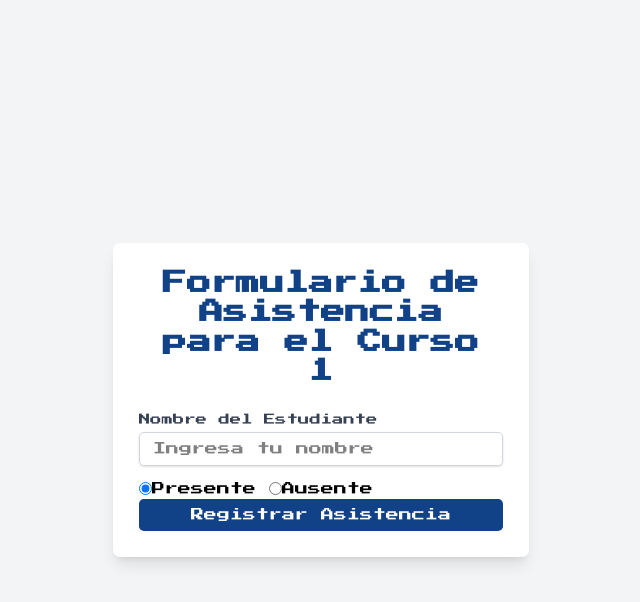
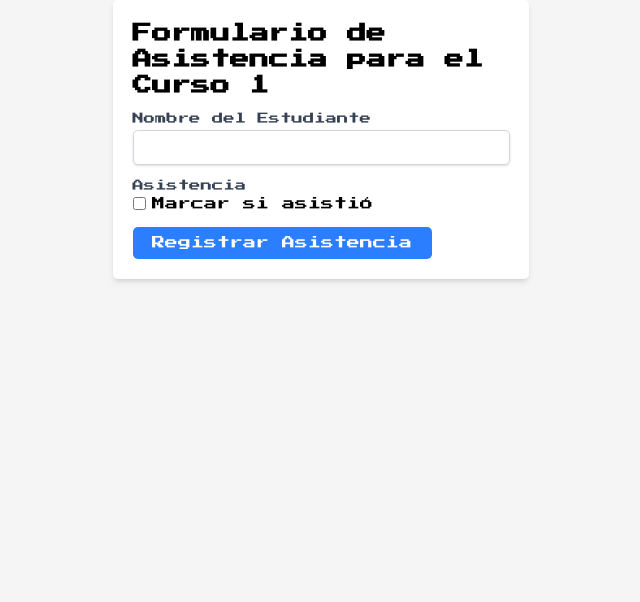
Before and after one commit to Deank23Go/Asis-QR, a React (Vite) app in the folder frontend/: page /attendance-form/1 in a window 1280 px wide. Shown: the top 602 px of the page, without its empty margins (319-959 px from the left). Built offline with nearby package versions, Linux system fonts and the light colour scheme.

Commit message:
Refactor code structure for improved readability and maintainability

```diff
--- a/frontend/src/App.jsx
+++ b/frontend/src/App.jsx
@@ -5,10 +5,7 @@ import Dashboard from './pages/Dashboard';  // Asegúrate de importar el Dashboa
 import Login from './pages/Login';
 import DashboardTeacher from './pages/DashboardTeacher';
 import Registerform from './pages/RegisterForm'
-import ResetPassword from './components/ResetPassword';
 import AttendanceForm from "./pages/AttendanceForm";
-import QRCodeGenerator from './components/QRCodeGenerator';
-
 
 export default function App() {
   return (
@@ -21,11 +18,7 @@ export default function App() {
         <Route path="/RegisterForm" element={<Registerform />} />
         <Route path="/Login" element={<Login />} />
         <Route path="/attendance-form/:courseId" element={<AttendanceForm />} />
-        <Route path="/reset-password" element={<ResetPassword />} />
-        <Route path="/register-attendance" element={<QRCodeGenerator />} />
       </Routes>
-
     </Router>
-
   );
 }
--- a/frontend/src/components/CourseRegistrationForm.jsx
+++ b/frontend/src/components/CourseRegistrationForm.jsx
@@ -12,7 +12,7 @@ const CourseRegistrationForm = ({ onBack }) => {
 
     try {
       const teacherId = 1; // Suponiendo que el docente está logueado y tiene este ID
-      const response = await axios.post(`${import.meta.env.VITE_BACKEND_URL}/api/register-course`, {
+      const response = await axios.post('http://localhost:3000/api/register-course', {
         courseName,
         courseDescription,
         courseSchedule,
--- a/frontend/src/components/QRCodeGenerator.jsx
+++ b/frontend/src/components/QRCodeGenerator.jsx
@@ -1,37 +1,11 @@
-import React, { useRef } from "react";
+import React from "react";
 import QRCode from "react-qr-code";
-import html2canvas from "html2canvas"; // Importa html2canvas
 
 const QRCodeGenerator = ({ courseId }) => {
-  const qrRef = useRef(); // Crear una referencia para el QR
-
-  const handleDownloadQR = () => {
-    // Usamos html2canvas para convertir el QR en una imagen
-    html2canvas(qrRef.current).then((canvas) => {
-      const imgURL = canvas.toDataURL("image/png"); // Convertimos a imagen PNG
-      const a = document.createElement("a"); // Creamos un enlace de descarga
-      a.href = imgURL; // Asignamos la URL de la imagen
-      a.download = `QR_Curso_${courseId}.png`; // Nombre del archivo para descargar
-      a.click(); // Simulamos un clic para iniciar la descarga
-    });
-  };
-
   return (
     <div className="flex flex-col items-center">
       <h3 className="mb-4">Generar QR para el Curso</h3>
-
-      {/* Creamos un div con referencia para capturar la imagen del QR */}
-      <div ref={qrRef} className="mb-4">
-        <QRCode value={`http://localhost:3000/attendance-form/${courseId}`} />
-      </div>
-
-      {/* Botón para descargar el QR */}
-      <button
-        onClick={handleDownloadQR}
-        className="px-6 py-2 bg-[#114187] text-white rounded-md hover:bg-[#0e3681]"
-      >
-        Descargar Código QR
-      </button>
+      <QRCode value={`http://localhost:3000/attendance-form/${courseId}`} />
     </div>
   );
 };
--- a/frontend/src/pages/AttendanceForm.jsx
+++ b/frontend/src/pages/AttendanceForm.jsx
@@ -1,90 +1,71 @@
 import React, { useState } from 'react';
-import { useParams } from 'react-router-dom'; // Asegúrate de importar useParams de react-router-dom
-import axios from '../utils/axios';  // Configuración de Axios
+import { useParams } from 'react-router-dom';  // Para obtener el courseId de la URL
+import axios from '../utils/axios';
 
 const AttendanceForm = () => {
-  const { courseId } = useParams();  // Obtener courseId de la URL
+  const { courseId } = useParams(); // Obtenemos el courseId de la URL
   const [studentName, setStudentName] = useState('');
-  const [attendance, setAttendance] = useState(true);  // Asumimos que por defecto estará presente
-  const [message, setMessage] = useState('');
+  const [attendance, setAttendance] = useState(false);
+  const [errorMessage, setErrorMessage] = useState('');
 
-  const handleAttendance = async (e) => {
+  const handleSubmit = async (e) => {
     e.preventDefault();
 
     try {
-      // Hacemos la solicitud POST para registrar la asistencia
-      const response = await axios.post('http://localhost:3000/api/register-attendance', {
+      // Enviar solicitud POST al backend para registrar la asistencia
+      const response = await axios.post(`http://localhost:3000/api/register-attendance/${courseId}`, {
         studentName,
-        courseId,
         attendance,
       });
 
-      // Asegúrate de que la respuesta contiene un mensaje
-      if (response.data && response.data.message) {
-        setMessage(response.data.message);  // Actualiza el mensaje con la respuesta del servidor
+      if (response.data.success) {
+        alert('Asistencia registrada con éxito');
       } else {
-        setMessage('Asistencia registrada con éxito');
+        setErrorMessage('Error al registrar la asistencia');
       }
     } catch (error) {
-      // En caso de error, mostramos un mensaje de error
-      setMessage('Hubo un error al registrar la asistencia');
       console.error('Error al registrar la asistencia:', error);
+      setErrorMessage('Error al registrar la asistencia');
     }
   };
 
   return (
-    <div className="min-h-screen flex items-center justify-center bg-gray-100 py-6 px-4 sm:px-6 lg:px-8">
-      <div className="w-full max-w-lg bg-white p-8 rounded-lg shadow-lg">
-        <h2 className="text-3xl font-semibold text-center text-[#114187] mb-8">Formulario de Asistencia para el Curso {courseId}</h2>
-
-        <form onSubmit={handleAttendance}>
-          <div>
+    <div className="p-6 bg-white rounded-md shadow-md max-w-lg mx-auto">
+      <h2 className="text-2xl font-semibold mb-4">Formulario de Asistencia para el Curso {courseId}</h2>
+      <form onSubmit={handleSubmit}>
+        <div className="mb-4">
           <label htmlFor="studentName" className="block text-sm font-medium text-gray-700">Nombre del Estudiante</label>
           <input
             type="text"
             id="studentName"
             value={studentName}
             onChange={(e) => setStudentName(e.target.value)}
-              placeholder="Ingresa tu nombre"
-              className="mt-1 block w-full px-4 py-2 border border-gray-300 rounded-md shadow-sm focus:outline-none focus:ring-[#114187] focus:border-[#114187]"
             required
+            className="mt-1 block w-full px-4 py-2 border border-gray-300 rounded-md shadow-sm"
           />
         </div>
 
-          <div className="mt-4">
-            <label className="mr-4">
+        <div className="mb-4">
+          <label htmlFor="attendance" className="block text-sm font-medium text-gray-700">Asistencia</label>
           <input
-                type="radio"
-                name="attendance"
-                value="true"
-                checked={attendance === true}
-                onChange={() => setAttendance(true)}
+            type="checkbox"
+            id="attendance"
+            checked={attendance}
+            onChange={(e) => setAttendance(e.target.checked)}
+            className="mt-1"
           />
-              Presente
-            </label>
-            <label>
-              <input
-                type="radio"
-                name="attendance"
-                value="false"
-                checked={attendance === false}
-                onChange={() => setAttendance(false)}
-              />
-              Ausente
-            </label>
+          <span className="ml-2">Marcar si asistió</span>
         </div>
+
+        {errorMessage && <p className="text-red-500 text-sm">{errorMessage}</p>}
 
         <button
           type="submit"
-            className="w-full px-6 py-2 bg-[#114187] text-white rounded-md hover:bg-[#0e3681] focus:outline-none"
+          className="px-6 py-2 bg-blue-500 text-white rounded-md hover:bg-blue-600"
         >
           Registrar Asistencia
         </button>
       </form>
-
-        {/* Mostrar el mensaje de éxito o error */}
-        {message && <p className="text-center mt-4">{message}</p>}
-      </div>
     </div>
   );
 };
--- a/frontend/src/pages/DashboardTeacher.jsx
+++ b/frontend/src/pages/DashboardTeacher.jsx
@@ -25,10 +25,10 @@ const DashboardTeacher = () => {
   useEffect(() => {
     const fetchTeacherData = async () => {
       try {
-        const response = await axios.get(`${import.meta.env.VITE_BACKEND_URL}/api/user`);
+        const response = await axios.get("http://localhost:3000/api/user");
         const imagePath = response.data.imagen
-          ? `${import.meta.env.VITE_BACKEND_URL}/${response.data.imagen}`
-          : `${import.meta.env.VITE_BACKEND_URL}/uploads/user.png`;
+          ? `http://localhost:3000/${response.data.imagen}`
+          : "http://localhost:3000/uploads/user.png";
         setTeacherName(response.data.nombre || "Profesor/a");
         setProfileImage(imagePath);
         setEmail(response.data.email);
@@ -94,7 +94,7 @@ const DashboardTeacher = () => {
             <img
               src={
                 profileImage ||
-                `${import.meta.env.VITE_BACKEND_URL}/uploads/user.png`
+                "http://localhost:3000/uploads/user.png"
               }
               alt="Perfil"
               className="w-32 h-32 rounded-full border-4 border-[#E1E8ED] mb-4"
--- a/frontend/src/pages/Register.jsx
+++ b/frontend/src/pages/Register.jsx
@@ -22,7 +22,7 @@ const Register = () => {
       const user = userCredential.user;
 
       // 2. Guardar datos adicionales en Django
-      await axios.post(`${import.meta.env.VITE_BACKEND_URL}/api/usuarios/`, {
+      await axios.post('http://localhost:3000/api/usuarios/', {
         uid: user.uid,
         email: user.email,
         nombre,
--- a/frontend/src/pages/RegisterForm.jsx
+++ b/frontend/src/pages/RegisterForm.jsx
@@ -57,7 +57,7 @@ const RegisterForm = () => {
       formData.append('password', userData.password);
 
       // Enviar la solicitud POST a la API de backend
-      const response = await axios.post(`${import.meta.env.VITE_BACKEND_URL}/api/register`, formData, {
+      const response = await axios.post('http://localhost:3000/api/register', formData, {
         headers: {
           'Content-Type': 'multipart/form-data',  // Asegúrate de que el tipo de contenido sea correcto
         },
--- a/frontend/src/utils/axios.js
+++ b/frontend/src/utils/axios.js
@@ -1,33 +1,23 @@
 import axios from "axios";
 
-// 1. Detección INFALIBLE de entorno
-const getBaseUrl = () => {
-  if (import.meta.env.VITE_BACKEND_URL) {
-    return import.meta.env.VITE_BACKEND_URL;
-  }
-  return import.meta.env.PROD
-    ? "https://asis-qr.onrender.com"
-    : "http://localhost:3000";
-};
+// Configuración automática de entornos
+const baseURL = import.meta.env.VITE_BACKEND_URL ||
+  (import.meta.env.DEV ? "http://localhost:3000" : "https://asis-qr.onrender.com");
 
-// 2. Instancia de Axios con protección contra errores
+// Instancia optimizada
 const instance = axios.create({
-  baseURL: getBaseUrl(),
+  baseURL,
   withCredentials: true,
   headers: {
     "Content-Type": "application/json",
     "Accept": "application/json"
   },
-  timeout: 15000
+  timeout: 10000
 });
 
-// 3. Interceptor para depuración MEJORADO
+// Interceptor para debug (opcional)
 instance.interceptors.request.use(config => {
-  const fullUrl = `${config.baseURL}${config.url}`;
-  console.log(`🚀 Petición a: ${fullUrl}`);
-  if (fullUrl.includes('localhost') && import.meta.env.PROD) {
-    console.error('⚠️ ERROR: Se está usando localhost en producción!');
-  }
+  console.log(`🌐 Enviando a: ${config.baseURL}${config.url}`);
   return config;
 });
 
```
Also changed, not shown: frontend/src/pages/Dashboard.jsx (+6 -6 lines), frontend/src/pages/Login.jsx (+2 -17 lines), 3 other files (tests, documents, lock files or other folders). Lines whose indentation alone changed are shown as unchanged.
